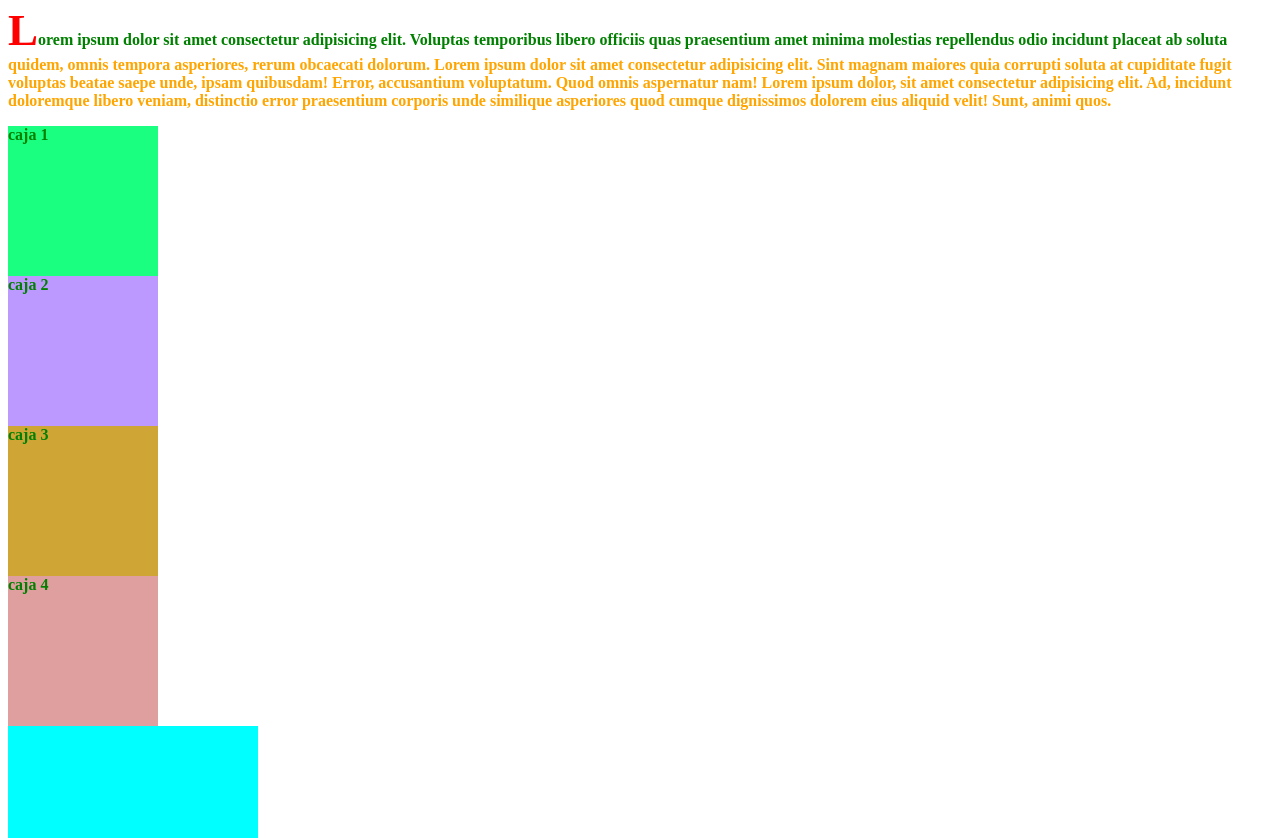
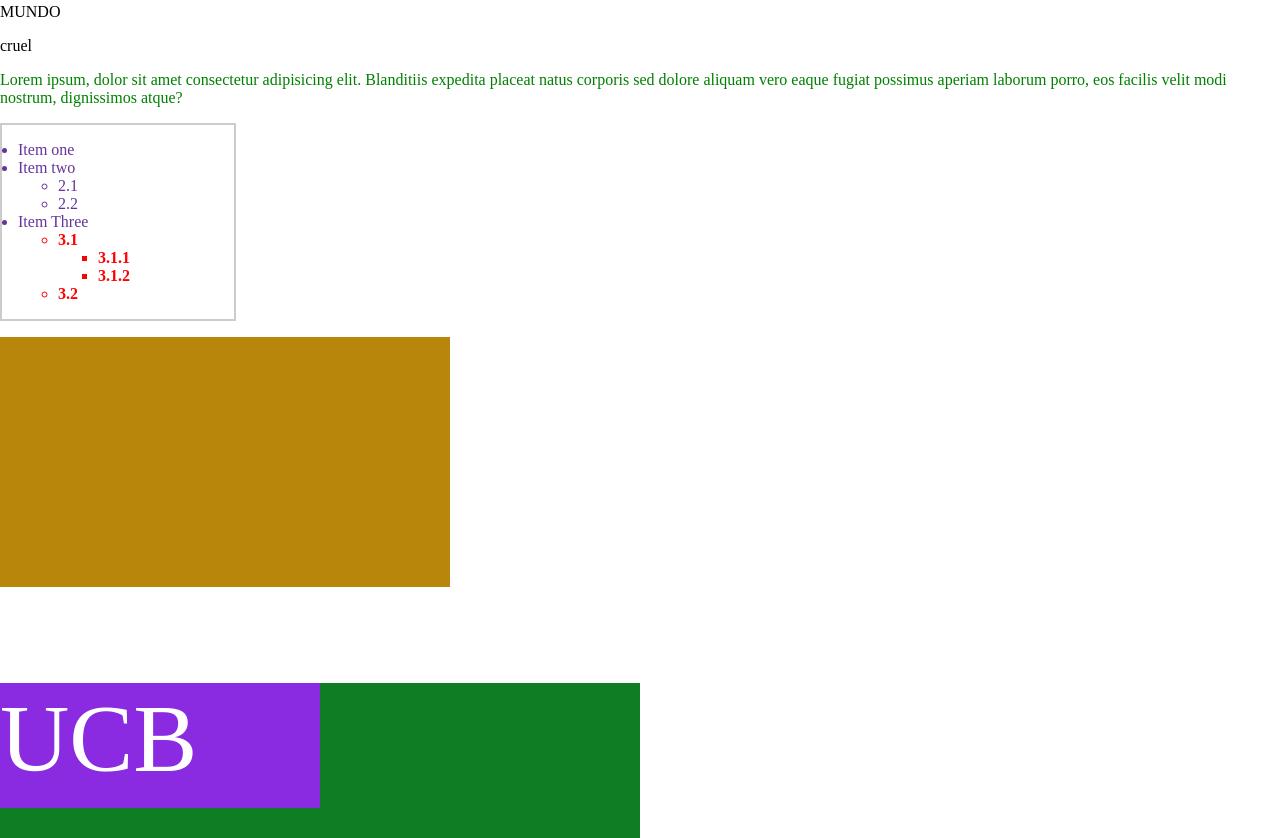
Before and after one commit to AndresSalva/css1, a plain HTML site: page index.html in a window 1280 px wide. Shown: the part 342-1180 px from the top of the page. Drawn offline with Linux system fonts and the light colour scheme.

Commit message:
02.04.25

```diff
--- a/estilos.css
+++ b/estilos.css
@@ -1,4 +1,4 @@
-div{
+/* div{
     width: 250px;
     height: 250px;
     background-color: blue;
@@ -29,7 +29,7 @@ p{
     background-color: hsla(0,50%,50%,0.5);
 }
 
-*{
+/* *{
     color: green;
     font-weight: bolder;
 }
@@ -69,3 +69,76 @@ p::first-letter{
 .padre p{
     color:red
 }
+
+ */
+
+
+
+
+p#unico.foo{
+    color: red;
+}
+p#unico.foo.bar{
+    color: green;
+}
+
+.main{
+    width: 200px;;
+    color: rebeccapurple;
+    border: 2px solid #ccc;
+    padding: 1em;
+}
+.special{
+    color: red;
+    font-weight: bold ;
+}
+
+.rectangulo{
+    width: 450px;
+    height: 250px;
+
+    background-color: darkgoldenrod;
+}
+
+.cajon{
+    width: 50%;
+    height: 250px;
+    background-color: rgb(15,125, 36);
+}
+.caja-interior{
+    width: 50%;
+    height: 50%;
+    background-color: blueviolet;
+}
+
+.caja-interior p{
+    font-size: 6rem;
+    color: white;
+}
+
+body{
+    margin:0;
+}
+#vw{
+    width: 50vw;
+    height: 50vh;
+    background-color: aqua;
+}
+
+
+div#uno{
+    width: 250px;
+    height: 250px;
+    background-color: red;
+    /* padding-left: 25px;
+    padding-right: 25px;
+    padding-top: 25px;
+    padding-bottom: 25px; */
+    padding: 25px;
+    /* border-left: 12px solid green;
+    border-right: 12px solid green;
+    border-top: 12px solid green;
+    border-bottom: 12px dashed green; */
+    border: 12px solid yellow;
+    margin: 13px;
+}
--- a/index.html
+++ b/index.html
@@ -42,5 +42,40 @@
         <div>MUNDO</div>
         <p>cruel</p>
     </div>
+
+    <p id="unico" class="foo bar baz">Lorem ipsum, dolor sit amet consectetur adipisicing elit. Blanditiis expedita placeat natus corporis sed dolore aliquam vero eaque fugiat possimus aperiam laborum porro, eos facilis velit modi nostrum, dignissimos atque?</p>
+    <ul class="main">
+        <li>Item one</li>
+        <li>Item two
+            <ul>
+                <li>2.1</li>
+                <li>2.2</li>
+            </ul>
+        </li>
+        <li>Item Three
+            <ul class="special">
+                <li>3.1
+                    <ul>
+                        <li>3.1.1</li>
+                        <li>3.1.2</li>
+                    </ul>
+                </li>
+                <li> 3.2</li>
+            </ul>
+        </li>
+    </ul>
+    <div class="rectangulo"></div>
+    <div class="cajon">
+        <div class="caja-interior">
+            <p>UCB</p>
+        </div>
+    </div>
+    <div id="vw">
+
+    </div>
+
+    <div id="uno">
+
+    </div>
 </body>
 </html>
```
Also changed, not shown: 1 other file.
